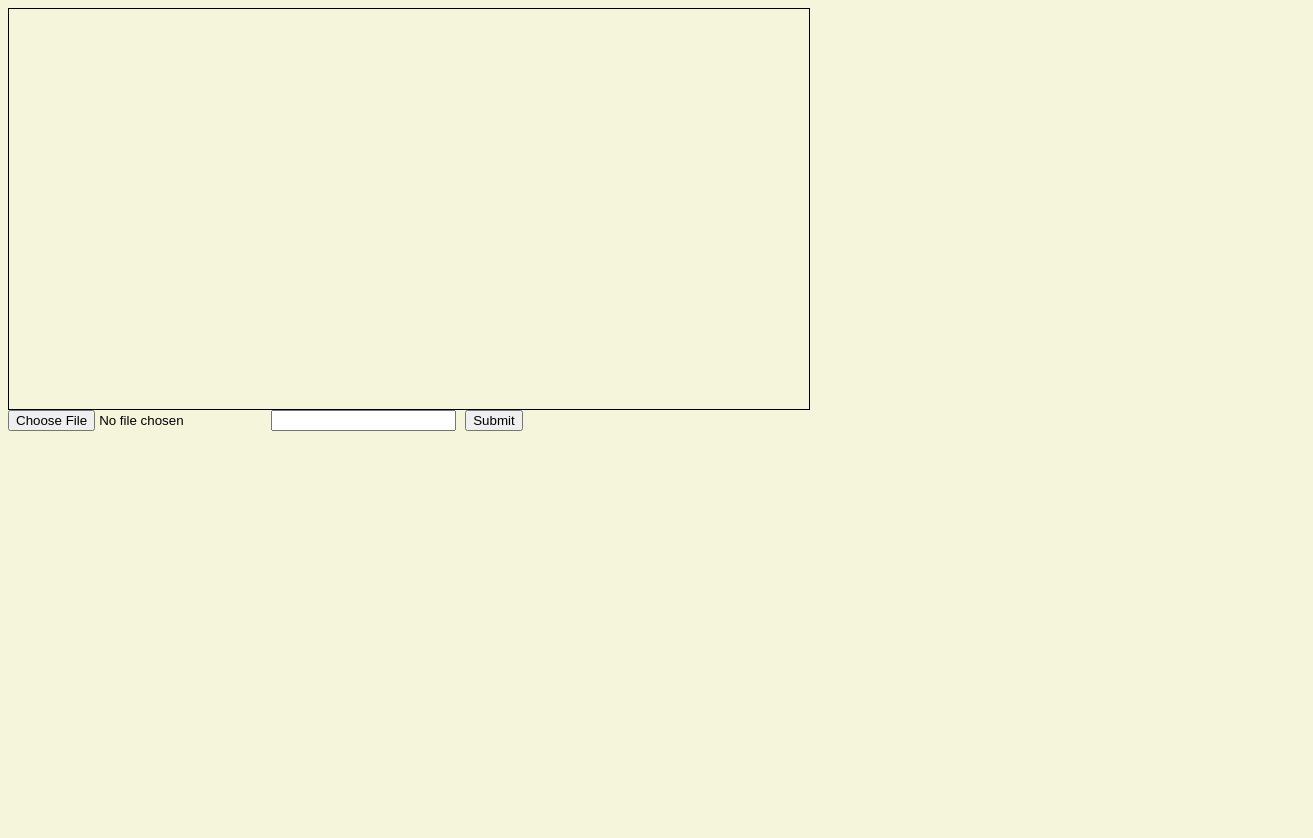
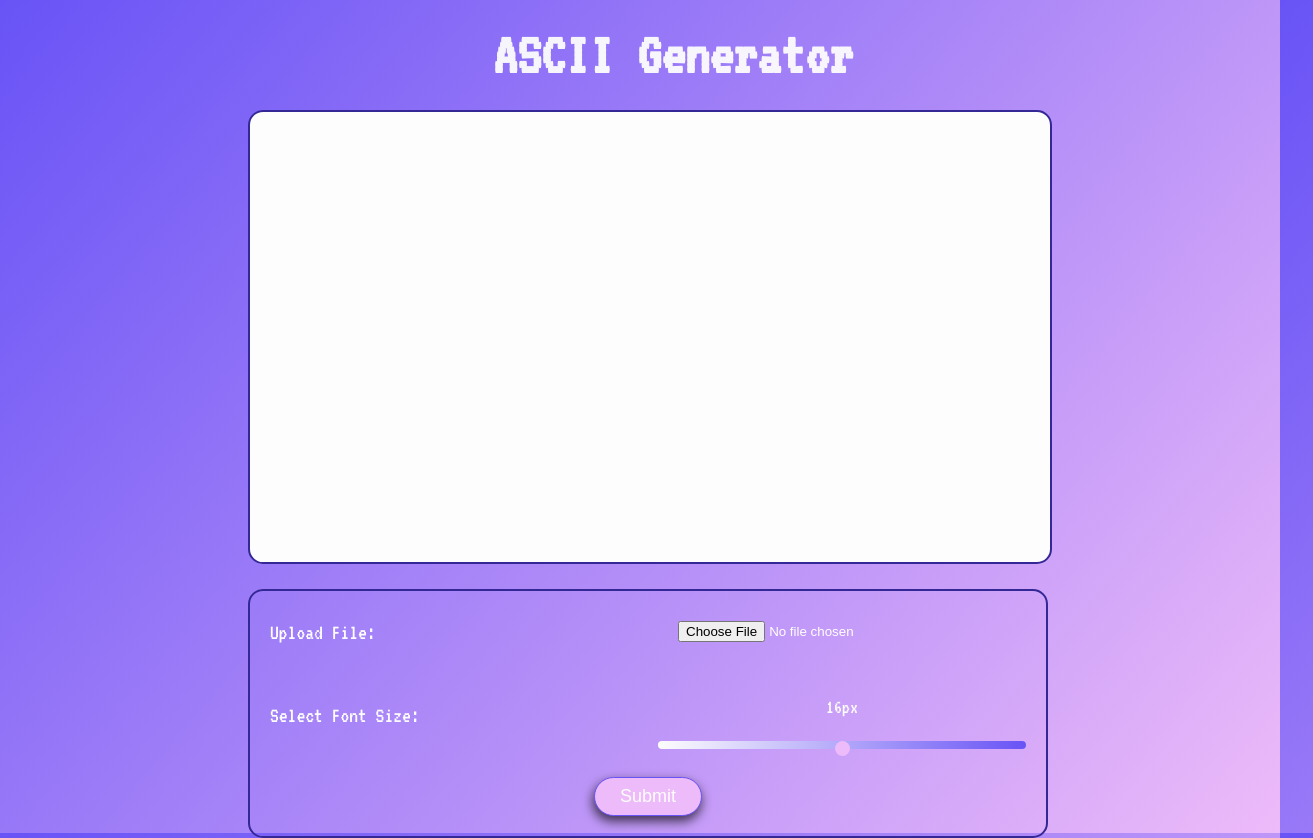
Before and after one commit to SobczakL/ASCII-gen, a plain HTML site: page index.html in a window 1280 px wide. Shown: the whole page, 1313 px wide, since content can reach past the window. Before the commit the page ends 800 px from the top, so only its background shows below. Drawn offline with Linux system fonts and the light colour scheme; a web font is replaced by a local one.

Commit message:
styling changes + slider functionality

```diff
--- a/create.js
+++ b/create.js
@@ -4,16 +4,23 @@ const form = document.getElementById("form");
 const upload = document.getElementById("upload");
 const parent = document.getElementById("parent");
 const output = document.getElementById("output");
-let fontSize
+const slider = document.getElementById("fontSize");
+const sliderValue = document.getElementById("sliderValue")
 
-const testChar = "a";
-const fontFamily = "monospace";
+const ASCIIOptions = {
+  fontSize: 16,
+}
+
+const characterTestVals = {
+  character: "a",
+  fontFamily: "monospace"
+}
 
 const measureChar = (fontSize) => {
   const canvas = document.createElement("canvas");
   const ctx = canvas.getContext("2d");
-  ctx.font = `${fontSize}px ${fontFamily}`;
-  const metrics = ctx.measureText(testChar);
+  ctx.font = `${ASCIIOptions.fontSize}px ${characterTestVals.fontFamily}`;
+  const metrics = ctx.measureText(characterTestVals.character);
   const charWidth = metrics.width;
   const charHeight = fontSize;
   return { charWidth, charHeight };
@@ -21,19 +28,26 @@ const measureChar = (fontSize) => {
 
 form.addEventListener("submit", async (event) => {
   event.preventDefault();
-  const file = upload.files[0];
-  fontSize = document.getElementById("fontSize").value
-  console.log(file, fontSize)
-  if (file) {
-    output.innerHTML = "";
-    const url = URL.createObjectURL(file);
-    if (file.type.startsWith("image/")) {
-      handleImage(url, parent, canvas, output);
-    } else if (file.type.startsWith("video/")) {
-      handleVideo(url, parent, canvas, output);
+  renderASCII(upload.files[0], ASCIIOptions)
+});
+
+slider.addEventListener("input", (event) => {
+  ASCIIOptions.fontSize = event.target.value;
+  sliderValue.innerHTML = `${ASCIIOptions.fontSize}px`
+  renderASCII(upload.files[0], ASCIIOptions)
+})
+
+const renderASCII = (file, ASCIIOptions) => {
+  if(file) {
+    const url = URL.createObjectURL(file)
+    if(file.type.startsWith("image/")) {
+      handleImage(url, parent, canvas, output)
+    }
+    else if (file.type.startsWith("video/")){
+      handleVideo(url, parent, canvas, output)
     }
   }
-});
+}
 
 const generateASCII = (canvas, ctx, output) => {
   // const density =
@@ -74,33 +88,30 @@ const handleImage = (url, parent, canvas, output) => {
     canvas.height = 0;
 
     // Dynamically adjust font size to fit
-    while (fontSize > 1) {
-      const { charWidth, charHeight } = measureChar(fontSize);
-      console.log(charWidth, charHeight);
+    while (ASCIIOptions.fontSize > 1) {
+      const { charWidth, charHeight } = measureChar(ASCIIOptions.fontSize);
       const charsPerRow = Math.floor(containerWidth / charWidth);
       const charsPerColumn = Math.floor(containerHeight / charHeight);
-      console.log(charsPerRow, charsPerColumn);
 
       const fits =
         charsPerRow * charWidth <= containerWidth &&
         charsPerColumn * charHeight <= containerHeight;
 
       if (fits) {
-        output.style.fontSize = `${fontSize}px`;
+        output.style.fontSize = `${ASCIIOptions.fontSize}px`;
         output.style.lineHeight = `${charHeight}px`;
         canvas.width = charsPerRow;
         canvas.height = charsPerColumn;
         break;
       }
-      fontSize--;
+      ASCIIOptions.fontSize--;
     }
 
     ctx.drawImage(image, 0, 0, canvas.width, canvas.height);
     generateASCII(canvas, ctx, output);
   };
 
-  image.onerror = (error) => {
-    console.error("Error loading image:", error);
+  image.onerror = (error) => { console.error("Error loading image:", error);
     output.textContent = "Error loading image";
   };
 };
--- a/index.html
+++ b/index.html
@@ -6,20 +6,33 @@
     <meta name="viewport" content="width=device-width, initial-scale=1.0">
     <title>ascii art generator</title>
     <link rel="stylesheet" href="styles.css">
+    <link rel="preconnect" href="https://fonts.googleapis.com">
+    <link rel="preconnect" href="https://fonts.gstatic.com" crossorigin>
+    <link href="https://fonts.googleapis.com/css2?family=DotGothic16&family=VT323&display=swap" rel="stylesheet">
     </link>
 </head>
 
 <body>
     <section>
+        <h1 class="main-title">ASCII Generator</h1>
         <div class="main-container">
             <div class="parent" id="parent">
                 <canvas id="canvas" class="canvas"></canvas>
                 <pre id="output" class="ascii-art"></pre>
             </div>
             <form class="inputbox" id="form">
-                <input type="file" id="upload" accept="image/*,video/*">
-                <input type="number" id="fontSize">
-                <button type="submit">Submit</button>
+                <div class="inputbox-inputContainer">
+                    <label>Upload File:</label>
+                    <input type="file" id="upload" class="inputbox-inputContainer__upload" accept="image/*,video/*">
+                </div>
+                <div class="inputbox-inputContainer">
+                    <label>Select Font Size:</label>
+                    <div class="inputbox-inputContainer__rangeContainer">
+                        <p id="sliderValue" class="inputbox-inputContainer__rangeValue">16px</p>
+                        <input type="range" min="2" max="30" value="16" id="fontSize">
+                    </div>
+                </div>
+                <button class="inputbox-button" type="submit">Submit</button>
             </form>
         </div>
     </section>
--- a/styles.css
+++ b/styles.css
@@ -2,25 +2,43 @@
     font-size: 16px;
     font-family: 'Courier New', Courier, monospace;
     margin: 0px;
+    --bg-main: #342896;
+    --bg-purple: #6853F6;
+    --bg-pink: #EDBBF9;
+    --bg-white: #FDFDFD;
 }
 
 body {
+    width: 100vw;
+    height: 100vh;
+    background: linear-gradient(130deg, var(--bg-purple), var(--bg-pink));
+}
+
+.main-title {
     width: 100%;
-    height: 100%;
-    background-color: beige;
+    font-size: 60px;
+    font-weight: 800;
+    color: var(--bg-white);
+    opacity: 95%;
+    text-align: center;
+    font-family: "VT323", serif;
+    margin: 25px
 }
 
 .main-container {
+    aspect-ratio: 16/9;
     max-width: 800px;
-    height: 400px;
-
+    height: auto;
+    margin: auto;
 }
 
 .parent {
     position: relative;
     width: 100%;
     height: 100%;
-    border: 1px solid black;
+    border: 2px solid var(--bg-main);
+    border-radius: 15px;
+    background-color: var(--bg-white);
     margin: 0px;
 }
 
@@ -35,11 +53,135 @@ body {
     white-space: pre;
     overflow: hidden;
     margin: 0px;
+    font-family: 'Courier New', Courier, monospace;
 }
 
-.inputBox{
+.inputbox {
     display: flex;
+    flex-direction: column;
+    margin-top: 25px;
+    gap: 25px;
     align-content: center;
-    background-color: black;
-    padding: 30px;
+    justify-content: center;
+    padding: 20px;
+    border: 2px solid var(--bg-main);
+    border-radius: 15px;
+    color: var(--bg-white);
 }
+
+.inputbox-inputContainer {
+    display: flex;
+    justify-content: space-between;
+    width: 100%;
+    gap: 10px;
+    font-size: 18px;
+    font-family: "VT323", serif;
+    font-weight: 400;
+    font-style: normal;
+}
+
+.inputbox-inputContainer>label {
+    font-size: 22px;
+    min-width: 50%;
+    align-self: center;
+}
+
+.inputbox-inputContainer__rangeContainer {
+    display: flex;
+    flex-direction: column;
+    width: 50%;
+
+}
+
+.inputbox-inputContainer__rangeValue {
+    font-size: 20px;
+    text-align: center;
+}
+
+.inputbox-inputContainer__upload {
+    display: inline-block;
+    padding: 10px 20px;
+    width: 50%;
+    color: white;
+    border-radius: 5px;
+    cursor: pointer;
+}
+
+
+.inputbox-button {
+    font-size: 18px;
+    width: fit-content;
+    margin: 0 auto;
+    padding: 8px 25px;
+    color: var(--bg-white);
+    background-color: var(--bg-pink);
+    border: 1px solid var(--bg-purple);
+    box-shadow: -1px 5px 11px 0.5px rgba(0, 0, 0, 0.66);
+    border-radius: 50px;
+}
+
+input[type="range"] {
+    -webkit-appearance: none;
+    appearance: none;
+    height: 5px;
+    background: #ddd;
+    border-radius: 5px;
+    outline: none;
+    cursor: pointer;
+    margin: 5px 0;
+}
+
+input[type="range"]::-webkit-slider-runnable-track {
+    height: 8px;
+    background: linear-gradient(to right, var(--bg-white), var(--bg-purple));
+    border-radius: 5px;
+}
+
+input[type="range"]::-moz-range-track {
+    height: 4px;
+    background: linear-gradient(to right, var(--bg-white), var(--bg-purple));
+    border-radius: 5px;
+}
+
+input[type="range"]::-ms-track {
+    height: 5px;
+    background: transparent;
+    border-color: transparent;
+    border-width: 6px 0;
+    color: transparent;
+}
+
+input[type="range"]::-webkit-slider-thumb {
+    -webkit-appearance: none;
+    height: 15px;
+    width: 15px;
+    background: var(--bg-pink);
+    border-radius: 50%;
+    cursor: pointer;
+}
+
+input[type="range"]::-moz-range-thumb {
+    height: 15px;
+    width: 15px;
+    background: var(--bg-pink);
+    border-radius: 50%;
+    cursor: pointer;
+}
+
+input[type="range"]::-ms-thumb {
+    height: 15px;
+    width: 15px;
+    background: var(--bg-pink);
+    border-radius: 50%;
+    cursor: pointer;
+}
+
+
+.inputbox-inputContainer__upload {
+    display: inline-block;
+    padding: 10px 20px;
+    width: 50%;
+    color: white;
+    border-radius: 5px;
+    cursor: pointer;
+}
```
